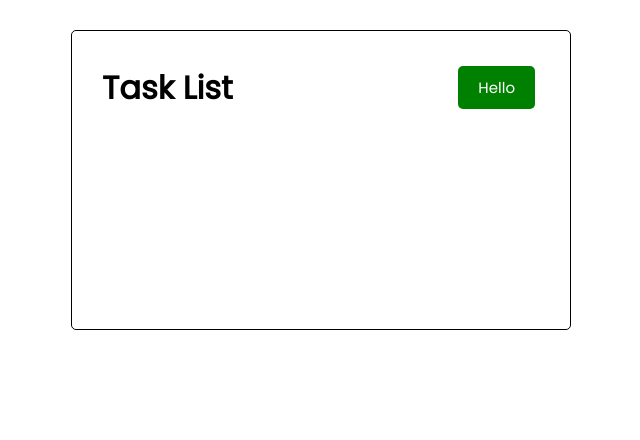
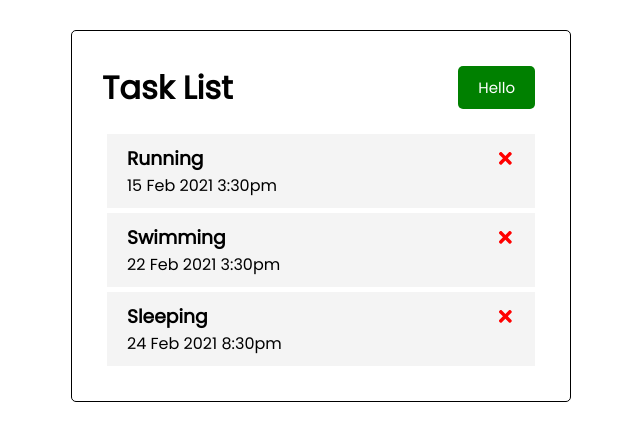
Before and after one commit to chewern/task-manager, a React (Create React App) app: page / in a window 1280 px wide. Shown: the top 440 px of the page, without its empty margins (319-959 px from the left). Built offline with nearby package versions, Linux system fonts and the light colour scheme.

Commit message:
added tasks

```diff
--- a/package.json
+++ b/package.json
@@ -8,6 +8,7 @@
     "@testing-library/user-event": "^12.8.3",
     "react": "^17.0.2",
     "react-dom": "^17.0.2",
+    "react-icons": "^4.2.0",
     "react-scripts": "4.0.3",
     "web-vitals": "^1.1.2"
   },
--- a/src/App.js
+++ b/src/App.js
@@ -1,9 +1,33 @@
 import Header from "./components/Header";
+import Tasks from "./components/Tasks";
+import { useState } from "react";
 
 const App = () => {
+  const [tasks, setTasks] = useState([
+    {
+      id: 1,
+      text: "Running",
+      day: "15 Feb 2021 3:30pm",
+      reminder: true,
+    },
+    {
+      id: 2,
+      text: "Swimming",
+      day: "22 Feb 2021 3:30pm",
+      reminder: true,
+    },
+    {
+      id: 3,
+      text: "Sleeping",
+      day: "24 Feb 2021 8:30pm",
+      reminder: true,
+    },
+  ]);
+
   return (
     <div className="container">
       <Header title="Task List" />
+      <Tasks tasks={tasks} />
     </div>
   );
 };
--- /dev/null
+++ b/src/components/Task.js
@@ -0,0 +1,14 @@
+import { FaTimes } from "react-icons/fa";
+
+const Task = ({ task }) => {
+  return (
+    <div className="task">
+      <h3>
+        {task.text} <FaTimes style={{ color: "red", cursor: "pointer" }} />
+      </h3>
+      <p>{task.day} </p>
+    </div>
+  );
+};
+
+export default Task;
--- /dev/null
+++ b/src/components/Tasks.js
@@ -0,0 +1,13 @@
+import Task from "./Task";
+
+const Tasks = ({ tasks }) => {
+  return (
+    <>
+      {tasks.map((task) => (
+        <Task key={task.id} task={task} />
+      ))}
+    </>
+  );
+};
+
+export default Tasks;
```
Also changed, not shown: 1 other file (tests, documents, lock files or other folders).
